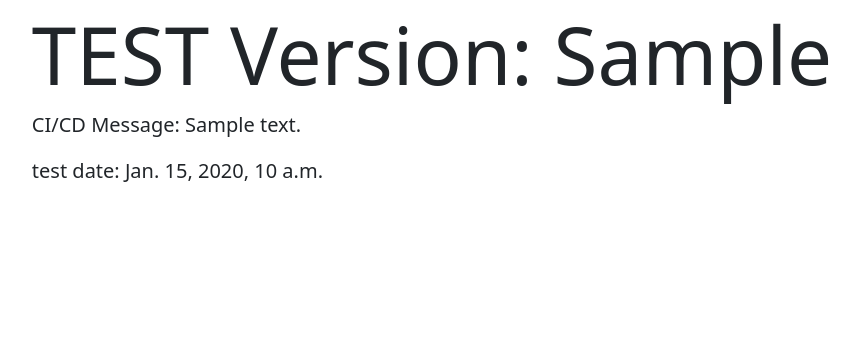
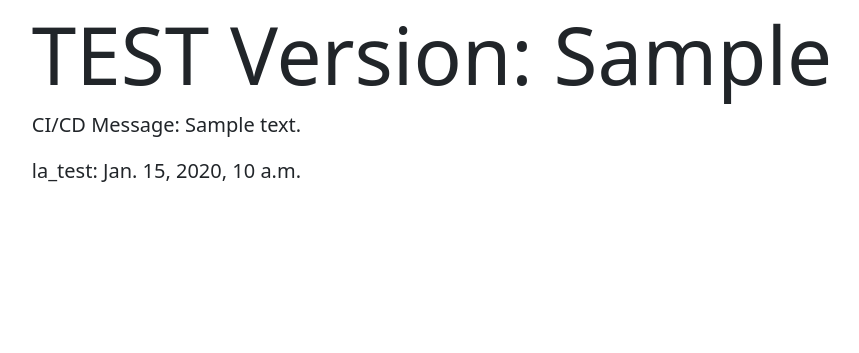
Before and after one commit to jahirultusar/django-cicd, a Django app: template myapp/templates/myapp/index.html in a window 1280 px wide. Shown: the part 266-619 px from the top of the page, without its empty margins (208-1067 px from the left). Run offline with Django 5.2, Linux system fonts and the light colour scheme; the template is opened without the code that fills it: most values are stand-ins (such as "Sample title", 1, 10 or a date in 2020).

Commit message:
minor fix in CD

```diff
--- a/myapp/templates/myapp/index.html
+++ b/myapp/templates/myapp/index.html
@@ -17,7 +17,7 @@
         <div> <!-- This is the new div wrapper for vertical alignment -->
             <h1 class="display-1">TEST Version: {{ git_version }}</h1>
             <p class="lead">CI/CD Message: {{ git_message }}</p>
-            <p class="lead">test date: {{ git_date }}</p>
+            <p class="lead">la_test: {{ git_date }}</p>
         </div>
     </div>
 
--- a/myapp/views.py
+++ b/myapp/views.py
@@ -25,11 +25,12 @@ def index(request):
 #         return "unknown", "No commit message available"
 
 
+
 def get_git_info():
     try:
         commit_hash = subprocess.check_output(['git', 'rev-parse', 'HEAD']).decode('ascii').strip()[:6]
-        # Fetching commit message and date together
-        log_output = subprocess.check_output(['git', 'log', '-1', '--pretty=%B%n%ad'], '--date=local').decode('ascii').strip()
+        # Fetching commit message and date with corrected command format
+        log_output = subprocess.check_output(['git', 'log', '-1', '--pretty=%B%n%ad', '--date=local']).decode('ascii').strip()
         commit_message, commit_date = log_output.split('\n', 1)  # Splits the output into message and date
         return commit_hash, commit_message, commit_date
     except subprocess.CalledProcessError:
```
